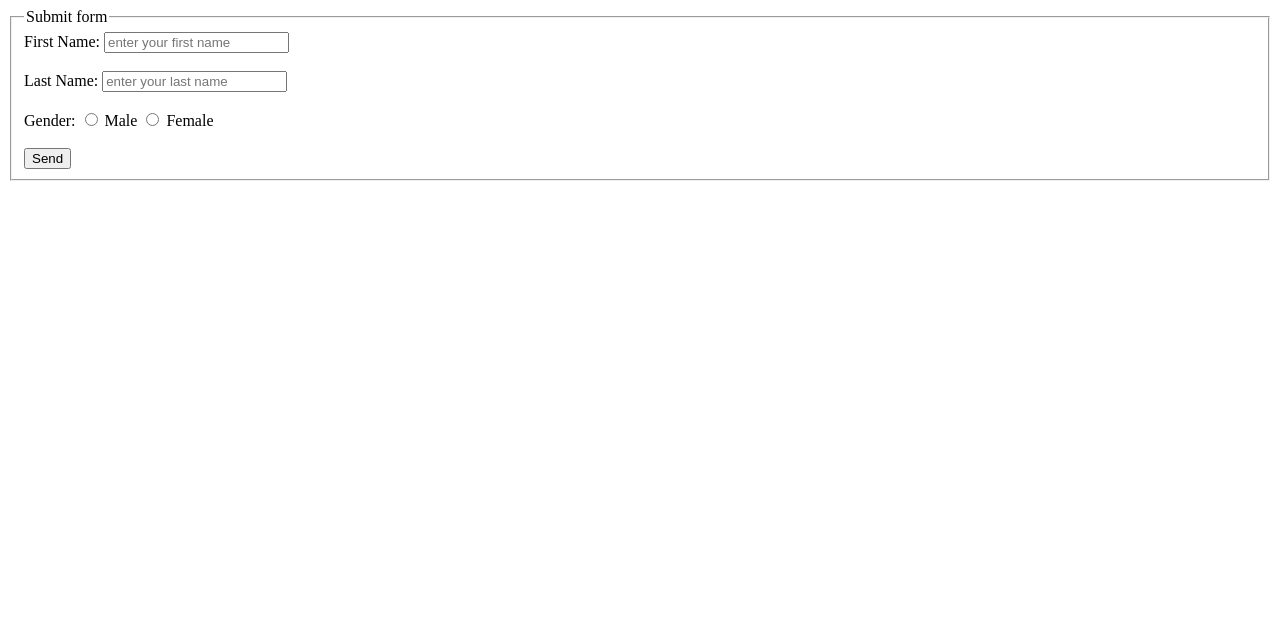
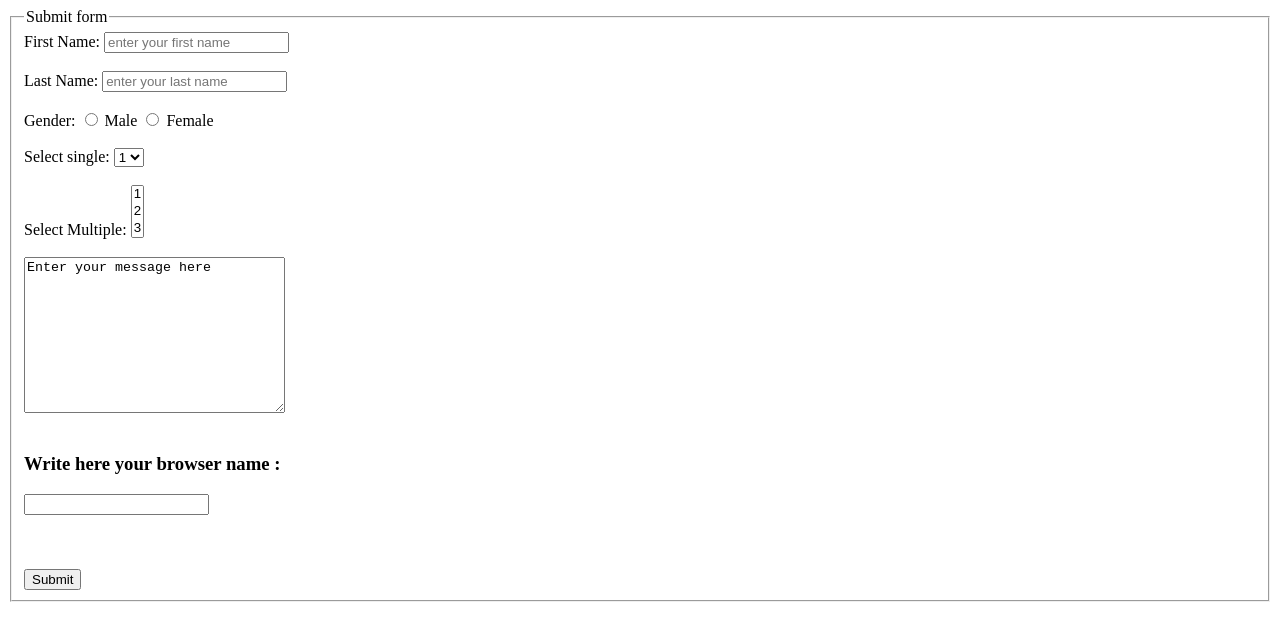
Before and after one commit to TechMainul-dev/HTML-Series, a plain HTML site: page index.html in a window 1280 px wide. Drawn offline with Linux system fonts and the light colour scheme.

Commit message:
how to create a Form (2)

```diff
--- a/index.html
+++ b/index.html
@@ -14,6 +14,7 @@
     <form action="#" method="post">
         <fieldset>
             <legend> Submit form </legend>
+
             First Name:
             <input type="text" placeholder="enter your first name">
             <br>
@@ -30,10 +31,47 @@
             <br>
             <br>
 
-            <input type="submit" value="Send">
+            Select single:
+            <select>
+                <option value="">1</option>
+                <option value="">2</option>
+                <option value="">3</option>
+            </select>
+            <br>
+            <br>
+
+            Select Multiple:
+            <select multiple size="3">
+                <option value="">1</option>
+                <option value="">2</option>
+                <option value="">3</option>
+                <option value="">4</option>
+                <option value="">5</option>
+            </select>
+            <br>
+            <br>
+
+            <textarea name="" id="" cols="30" rows="10">Enter your message here</textarea>
+            <br>
+            <br>
+
+            <h3>Write here your browser name :</h3>
+            <input list="browsers">
+            <datalist id="browsers">
+                <option value="Internet Explorer"></option>
+                <option value="Mozilla Firefox"></option>
+                <option value="Google Chrome"></option>
+
+            </datalist>
+            <br>
+            <br>
+
+
+            <br>
+            <br>
+            <input type="submit" value="Submit">
 
         </fieldset>
-
     </form>
 
 </body>
```
